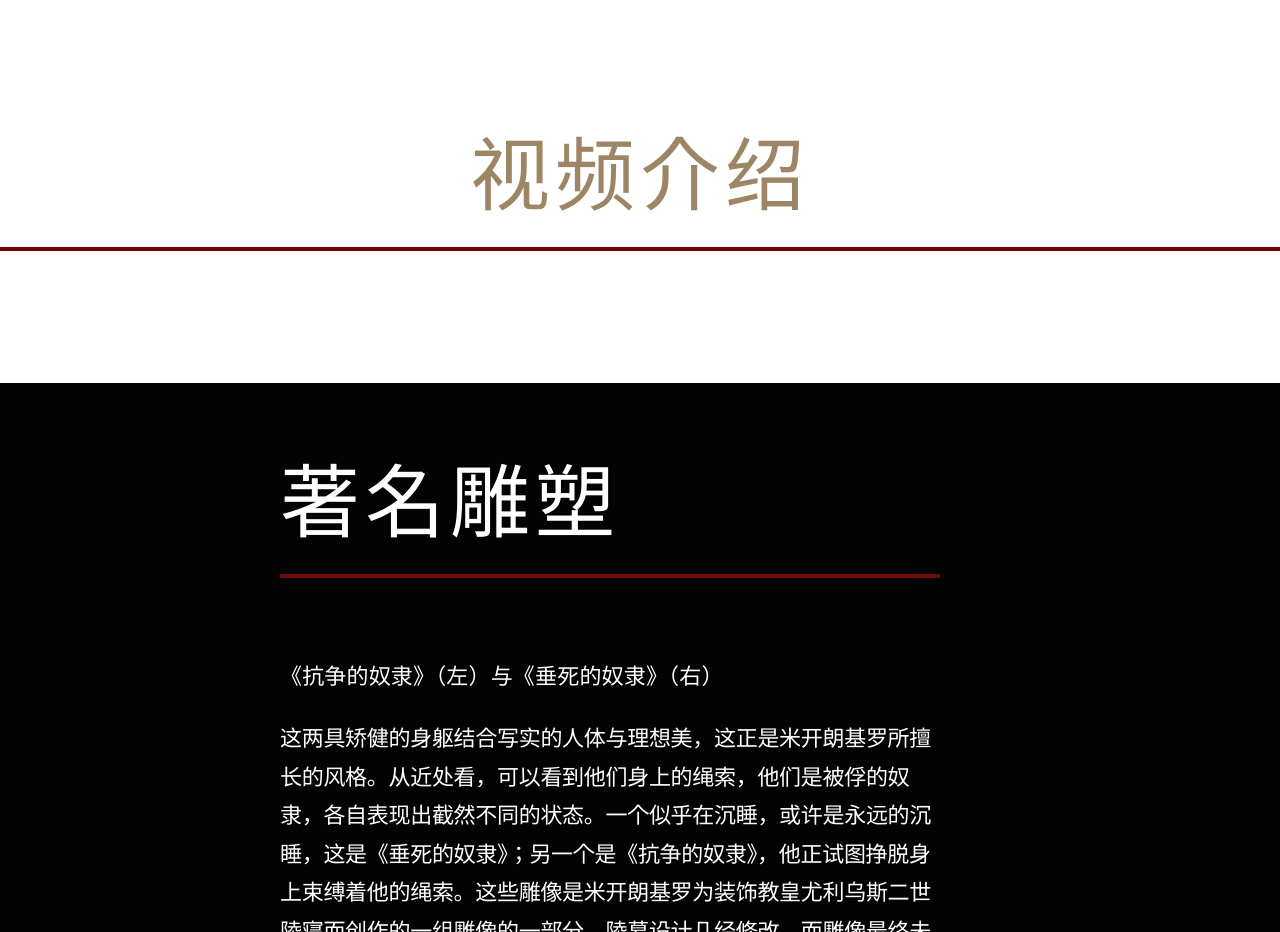
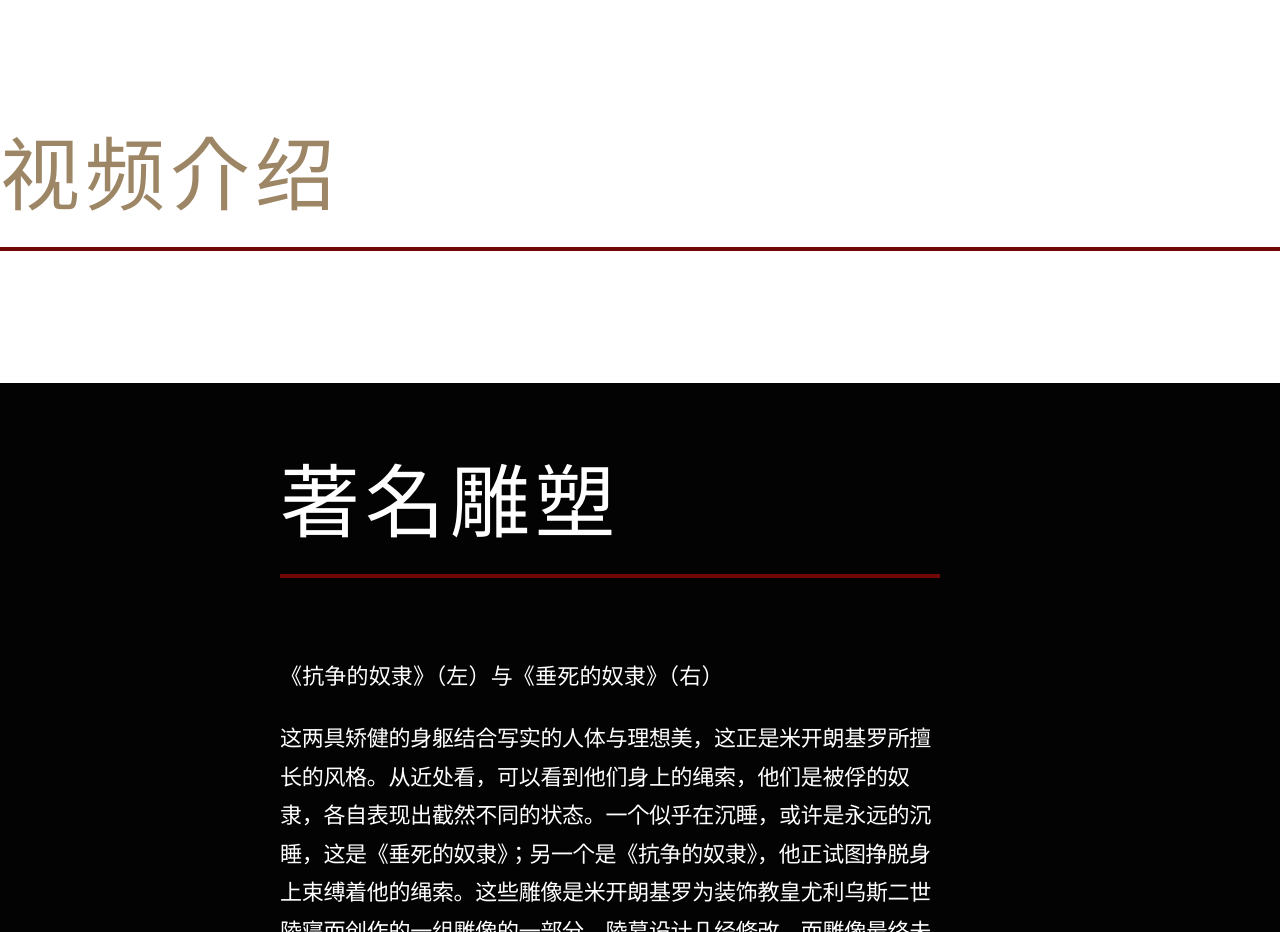
Before and after one commit to imcly/imcly.github.io, a plain HTML site: page index.html in a window 1280 px wide. Shown: the part 2060-2992 px from the top of the page. Drawn offline with Linux system fonts and the light colour scheme; a web font is replaced by a local one.

Commit message:
Update index.html

```diff
--- a/index.html
+++ b/index.html
@@ -103,7 +103,6 @@
         </section>
         <section class="video" id="video">
 
-            <div class="container" style="text-align: center">
                 <h2 class="visiting-title">
                     视频介绍
                 </h2>
@@ -117,7 +116,6 @@ var player = polyvPlayer({
   'playsafe': '' // 播放加密视频的凭证, 取值参考文档: https://help.polyv.net/index.html#/vod/api/playsafe/token/create_token
 });
 </script>
-            </div>
         </section>
 
         <section class="explore dark" id="sculpture">
```
